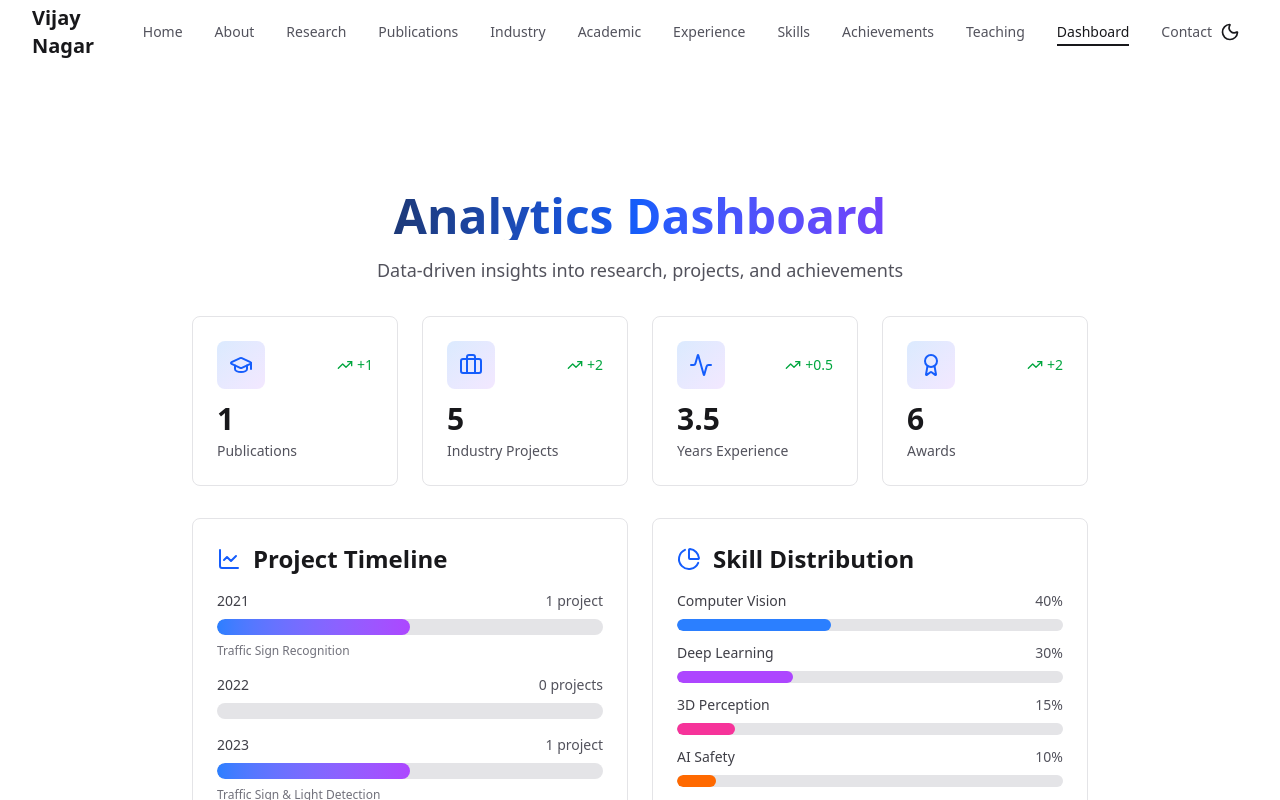
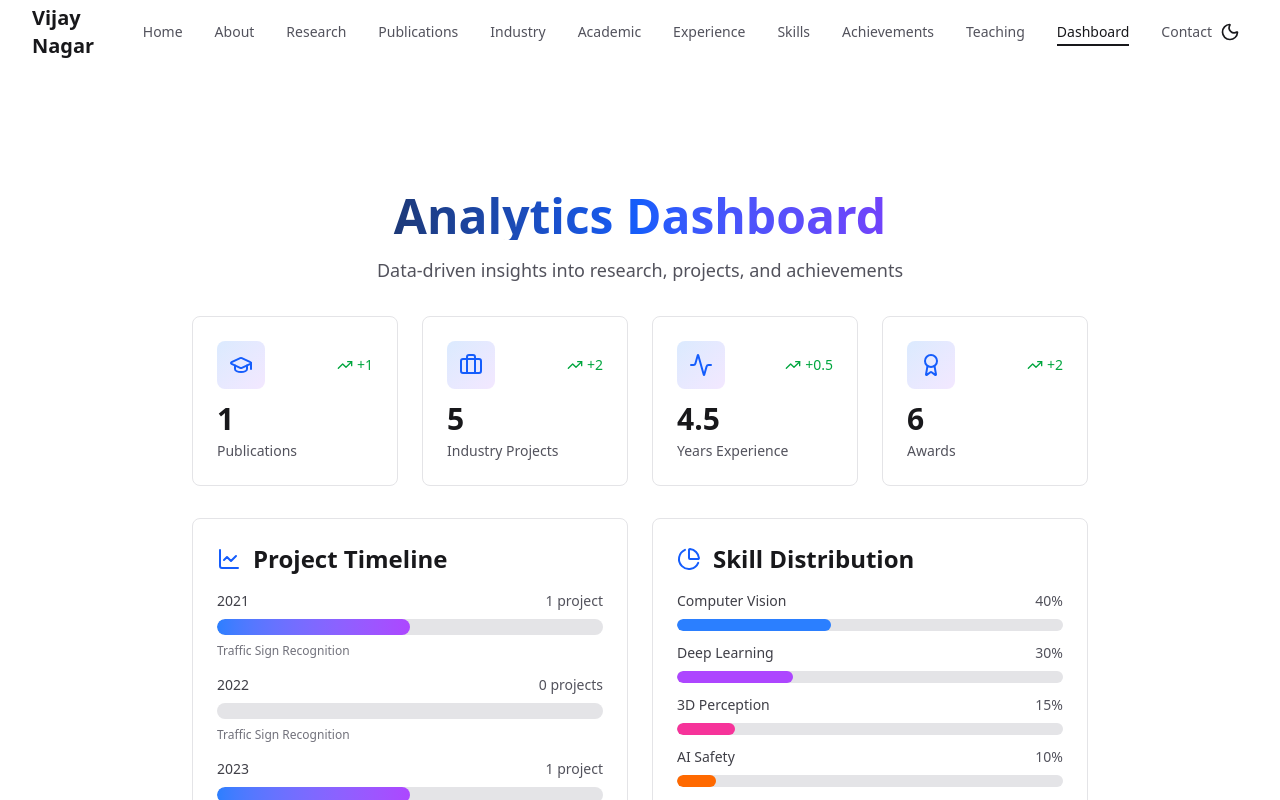
Before and after one commit to ujjwalm9895/Vijay_nagar, a Next.js app in the folder frontend/: page /dashboard in a window 1280 px wide. Shown: the top 800 px of the page. Built offline with nearby package versions, Linux system fonts and the light colour scheme.

Commit message:
Update page.tsx

```diff
--- a/frontend/src/app/dashboard/page.tsx
+++ b/frontend/src/app/dashboard/page.tsx
@@ -9,13 +9,13 @@ import { TrendingUp, TrendingDown, Award, Briefcase, GraduationCap, Target, BarC
 const stats = [
   { label: 'Publications', value: 1, change: '+1', trend: 'up', icon: GraduationCap },
   { label: 'Industry Projects', value: 5, change: '+2', trend: 'up', icon: Briefcase },
-  { label: 'Years Experience', value: 3.5, change: '+0.5', trend: 'up', icon: Activity },
+  { label: 'Years Experience', value: 4.5, change: '+0.5', trend: 'up', icon: Activity },
   { label: 'Awards', value: 6, change: '+2', trend: 'up', icon: Award },
 ];
 
 const projectTimeline = [
   { year: 2021, projects: 1, label: 'Traffic Sign Recognition' },
-  { year: 2022, projects: 0, label: '' },
+  { year: 2022, projects: 0, label: 'Traffic Sign Recognition' },
   { year: 2023, projects: 1, label: 'Traffic Sign & Light Detection' },
   { year: 2024, projects: 1, label: '3D Traffic Sign Detection' },
   { year: 2025, projects: 2, label: 'Road Marking Detection, AI Safety' },
```
